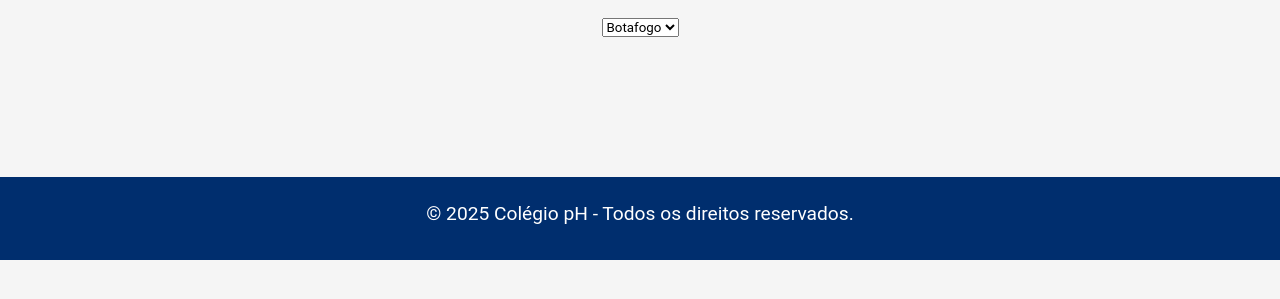
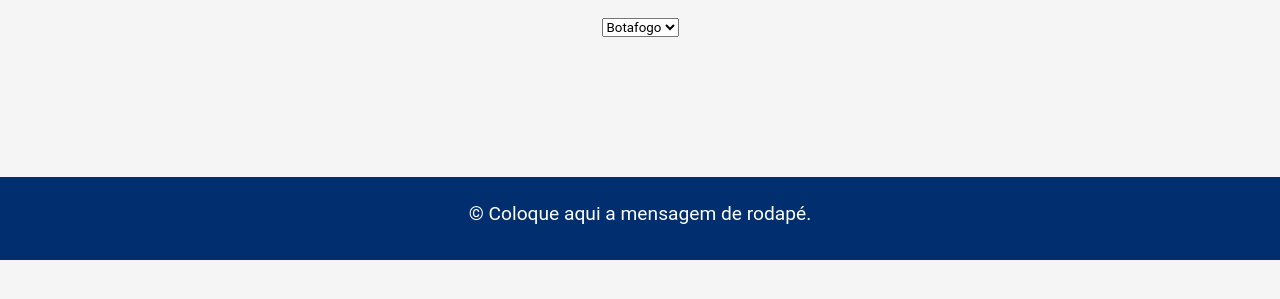
Before and after one commit to TayanSequeira/reserva-horarios, a plain HTML site: page index.html in a window 1280 px wide. Shown: the part 193-492 px from the top of the page. Drawn offline with Linux system fonts and the light colour scheme.

Commit message:
Update index.html

```diff
--- a/index.html
+++ b/index.html
@@ -274,7 +274,7 @@
     </main>
 
     <footer>
-        <p>&copy; 2025 Colégio pH - Todos os direitos reservados.</p>
+        <p>&copy; Coloque aqui a mensagem de rodapé.</p>
     </footer>
 
     <!-- Modal de reserva -->
```
